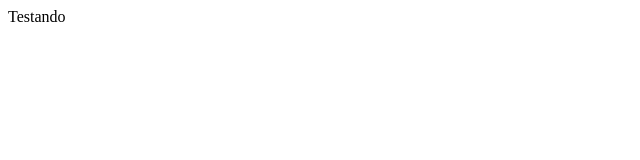
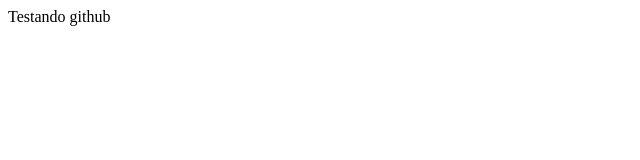
Before and after one commit to vengefful/google-homepage, a plain HTML site: page index.html in a window 1280 px wide. Shown: the full height of the page, 0-640 px from the left. Drawn offline with Linux system fonts and the light colour scheme.

Commit message:
small testing git

```diff
--- a/index.html
+++ b/index.html
@@ -6,6 +6,6 @@
     <title>Document</title>
   </head>
   <body>
-    Testando
+    Testando github
   </body>
 </html>
```
